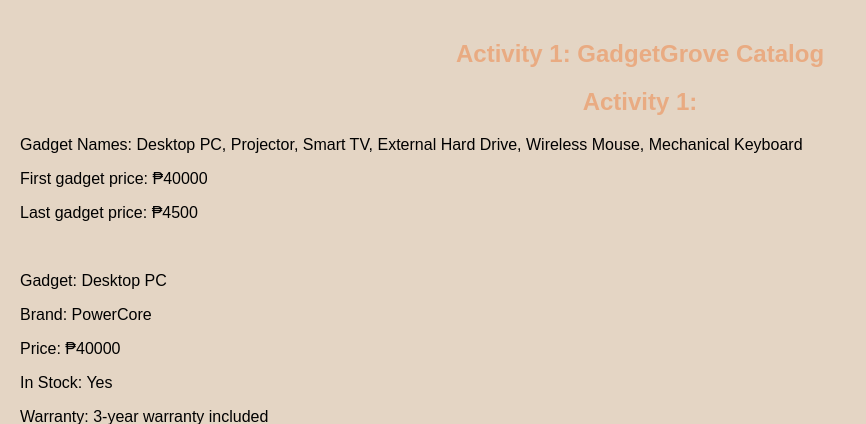
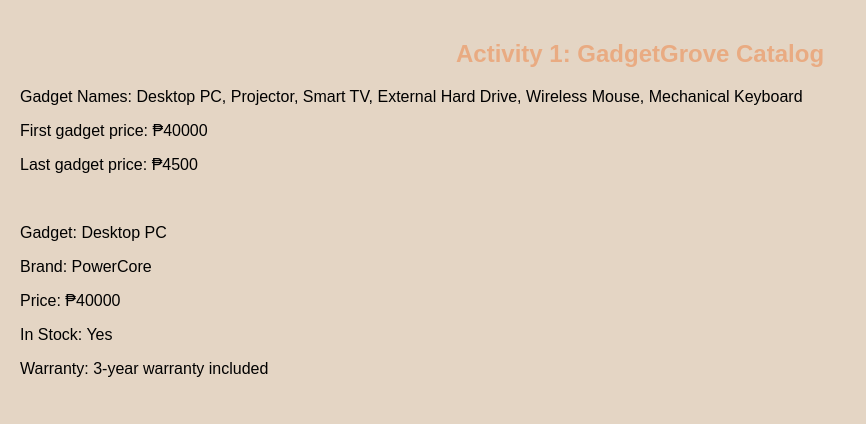
Before and after one commit to Lujillebanal/MidTermAct1and2, a PHP site: page / in a window 1280 px wide. Shown: the top 424 px of the page, without its empty margins (0-866 px from the left). Run offline with PHP 8.4, Linux system fonts and the light colour scheme.

Commit message:
PHP Arrays and Booleans

```diff
--- a/Act1.php
+++ b/Act1.php
@@ -1,6 +1,6 @@
 <?php
 echo "<h2>Activity 1: GadgetGrove Catalog</h2>";
-echo "<h2>Activity 1:</h2>";
+
 
 $devicee_names = ["Desktop PC", "Projector", "Smart TV", "External Hard Drive", "Wireless Mouse", "Mechanical Keyboard"];
 $devicee_prices = [40000.00, 15000.00, 28000.00, 7,300.00, 1200.00, 4500.00];
```
